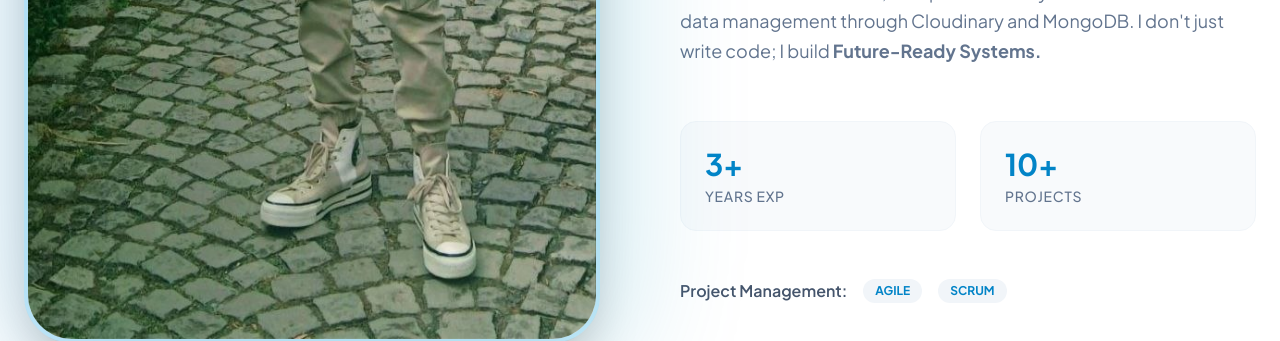
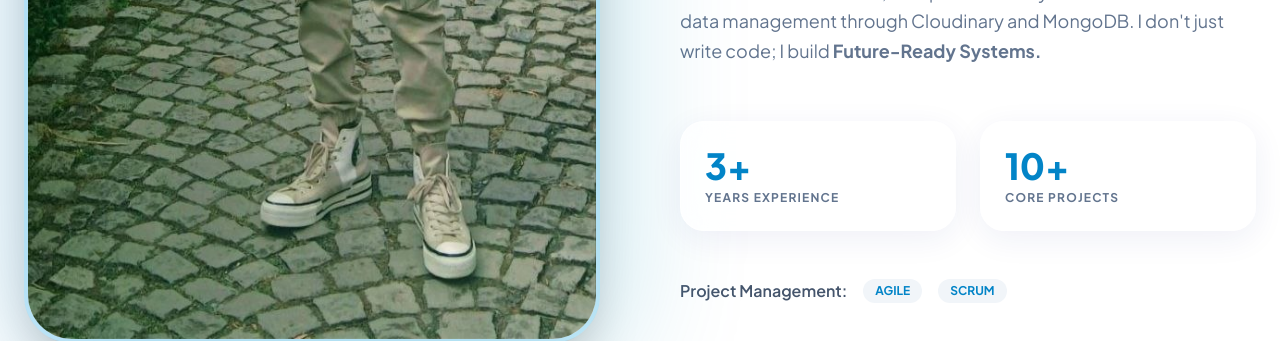
Before and after one commit to Tilahun-Sitotaw/Portfolio-, a React (Vite) app: page / in a window 1280 px wide. Shown: the part 1760-2101 px from the top of the page. Built offline with nearby package versions, Linux system fonts and the light colour scheme.

Commit message:
style: finalize modernization with cohesive design system and glassmorphism

```diff
--- a/src/components/About.jsx
+++ b/src/components/About.jsx
@@ -60,13 +60,13 @@ const About = () => {
                             </div>
 
                             <div className="grid grid-cols-2 gap-6 pt-6">
-                                <div className="p-6 rounded-2xl bg-slate-50 dark:bg-slate-800/50 border border-slate-100 dark:border-slate-700/50">
-                                    <h3 className="text-3xl font-bold text-primary-600 mb-1">3+</h3>
-                                    <p className="text-sm font-medium text-slate-500 uppercase tracking-wider">Years Exp</p>
+                                <div className="p-6 rounded-3xl glass hover:shadow-xl transition-all duration-500 group/card">
+                                    <h3 className="text-4xl font-black text-primary-600 mb-1 group-hover/card:scale-110 transition-transform origin-left">3+</h3>
+                                    <p className="text-xs font-bold text-slate-500 uppercase tracking-widest">Years Experience</p>
                                 </div>
-                                <div className="p-6 rounded-2xl bg-slate-50 dark:bg-slate-800/50 border border-slate-100 dark:border-slate-700/50">
-                                    <h3 className="text-3xl font-bold text-primary-600 mb-1">10+</h3>
-                                    <p className="text-sm font-medium text-slate-500 uppercase tracking-wider">Projects</p>
+                                <div className="p-6 rounded-3xl glass hover:shadow-xl transition-all duration-500 group/card">
+                                    <h3 className="text-4xl font-black text-primary-600 mb-1 group-hover/card:scale-110 transition-transform origin-left">10+</h3>
+                                    <p className="text-xs font-bold text-slate-500 uppercase tracking-widest">Core Projects</p>
                                 </div>
                             </div>
 
```
